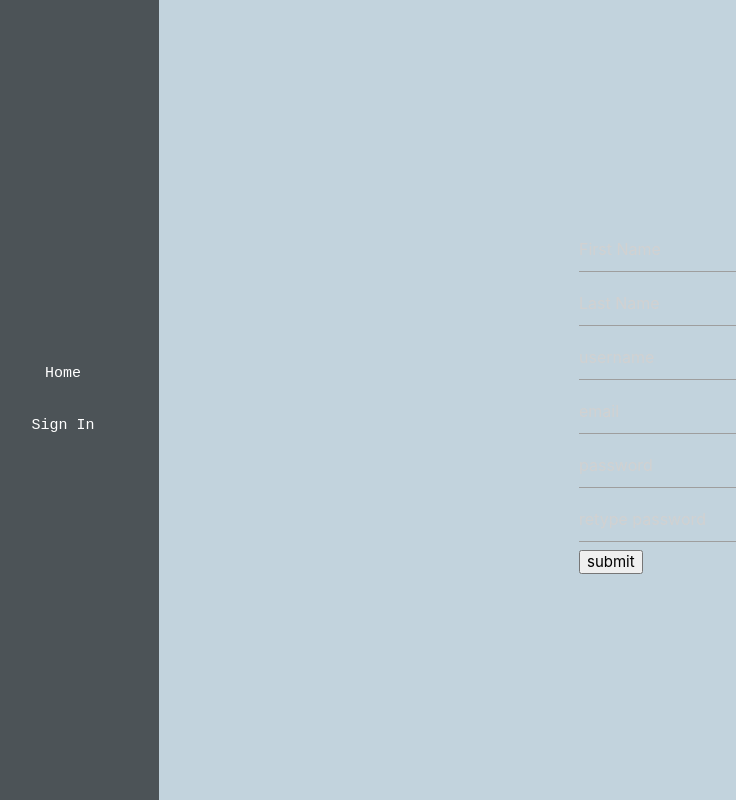
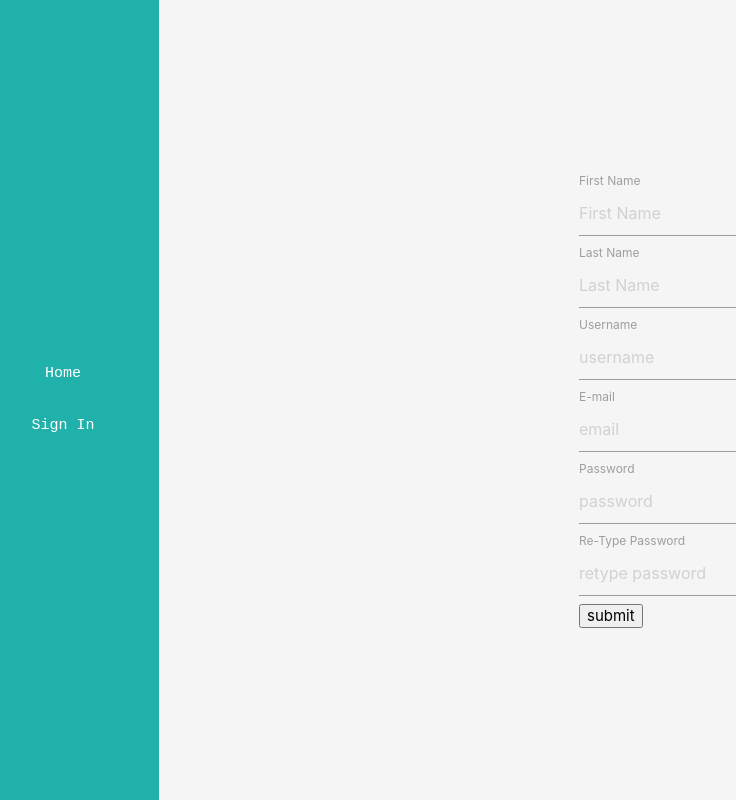
Before and after one commit to ryzbaka/PyLot, a React (Create React App) app in the folder frontend/: page /signup in a window 1280 px wide. Shown: the whole page, without its empty margins (33-769 px from the left). Built offline with nearby package versions, Linux system fonts and the light colour scheme; the HTML template or start-up script is replaced by a standard one.

Commit message:
changed color scheme

```diff
--- a/frontend/src/Profile.jsx
+++ b/frontend/src/Profile.jsx
@@ -38,7 +38,7 @@ class Profile extends Component{
                         <h2>{this.state.username}'s Servers</h2>
                         <Button
                          variant="contained"
-                         color="primary"
+                         color="seagreen"
                          startIcon={<AddIcon/>}
                          onClick={()=>{navigate("/addServer")}}
                         >
--- a/frontend/src/Signup.js
+++ b/frontend/src/Signup.js
@@ -43,6 +43,7 @@ const Signup = () => {
         }}
       >
         <label htmlFor="first-name">
+          First Name
           <input
             id="first-name"
             value={firstName}
@@ -51,6 +52,7 @@ const Signup = () => {
           />
         </label>
         <label htmlFor="last-name">
+          Last Name
           <input
             id="last-name"
             value={lastName}
@@ -59,6 +61,7 @@ const Signup = () => {
           />
         </label>
         <label htmlFor="username">
+          Username
           <input
             id="username"
             value={username}
@@ -67,6 +70,7 @@ const Signup = () => {
           />
         </label>
         <label htmlFor="email">
+          E-mail
           <input
             id="email"
             value={email}
@@ -75,6 +79,7 @@ const Signup = () => {
           />
         </label>
         <label htmlFor="password">
+          Password
           <input
             id="password"
             placeholder="password"
@@ -84,6 +89,7 @@ const Signup = () => {
           />
         </label>
         <label htmlFor="password2">
+          Re-Type Password
           <input
             id="password2"
             placeholder="retype password"
--- a/frontend/src/index.css
+++ b/frontend/src/index.css
@@ -21,7 +21,7 @@ html,body{
 .main-container{
   height:100%;
   width:100%;
-  background:#C2D3DD;
+  background:whitesmoke;
   margin:0;
   padding:0;
   margin-top:0px;
@@ -30,7 +30,7 @@ html,body{
   flex-direction: row;
 }
 .side-container{
-  background:#4C5357;
+  background:lightseagreen;
   width:15%;
   display:flex;
   color:white;
@@ -49,7 +49,7 @@ div .side-container-content{
  /*border:1px solid black;*/
 }
 div .nested-main-container{
-  background:#c2d3dd;
+  background:whitesmoke;
   width:85%;
   margin-right:-20px;
   /*display:flex;
@@ -76,7 +76,7 @@ input, label {
 }
 .server-page-container{
   /*border:1px solid purple;*/
-  background-color:rgba(0,0,0,0.3);
+  background-color:white;
   height:100%;
   width:100%;
   display:flex;
--- a/frontend/src/sketch.js
+++ b/frontend/src/sketch.js
@@ -163,7 +163,7 @@ const sketch = (p) => {
     }
   });
   saveNotebookButton.addEventListener("click", () => {
-    while (noteBook.name === "Untitled-Notebook") {
+    while (noteBook.name === "Untitled-Notebook" || noteBook.name==null) {
       const newName = prompt("Please enter name for notebook:");
       noteBook.name = newName;
     }
```
